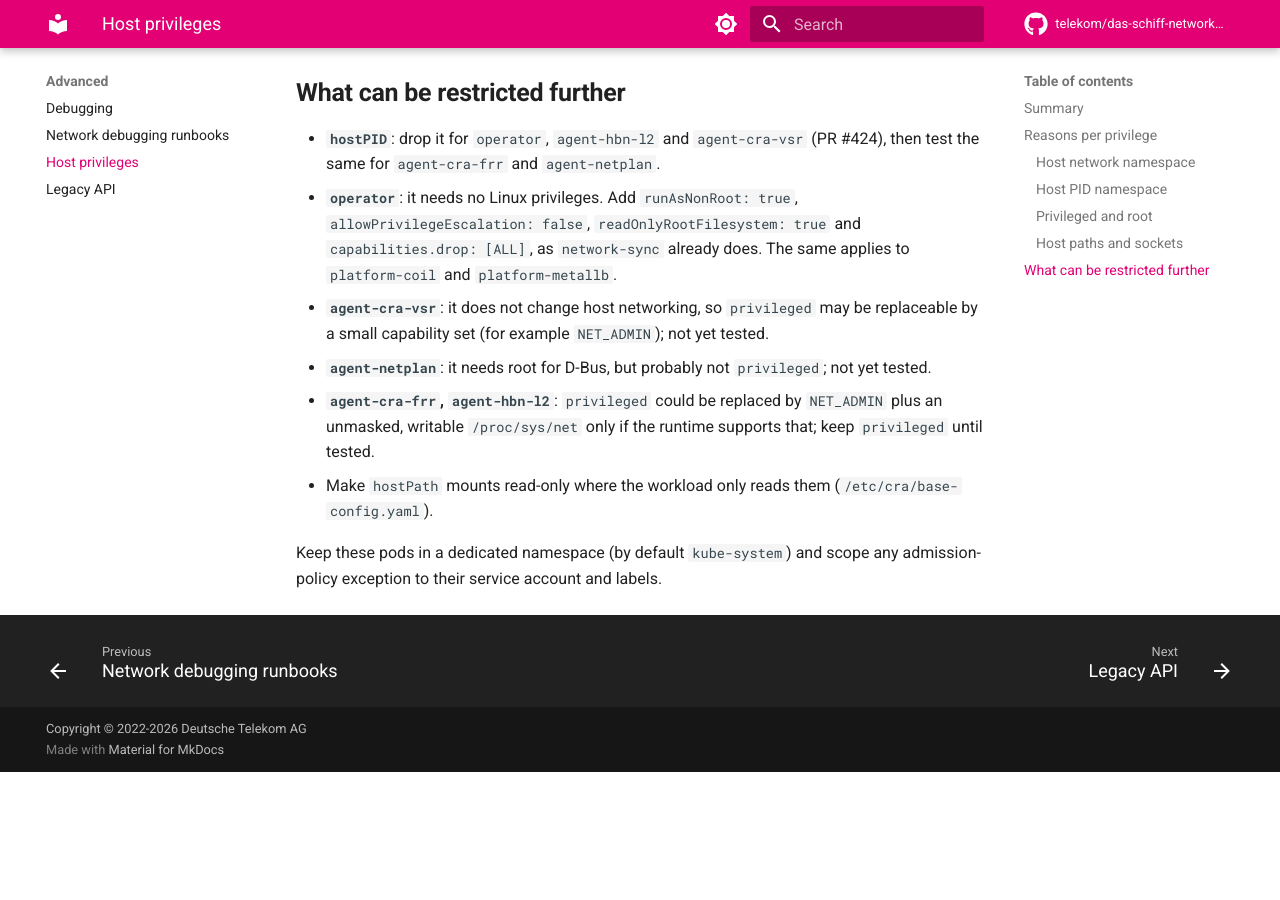
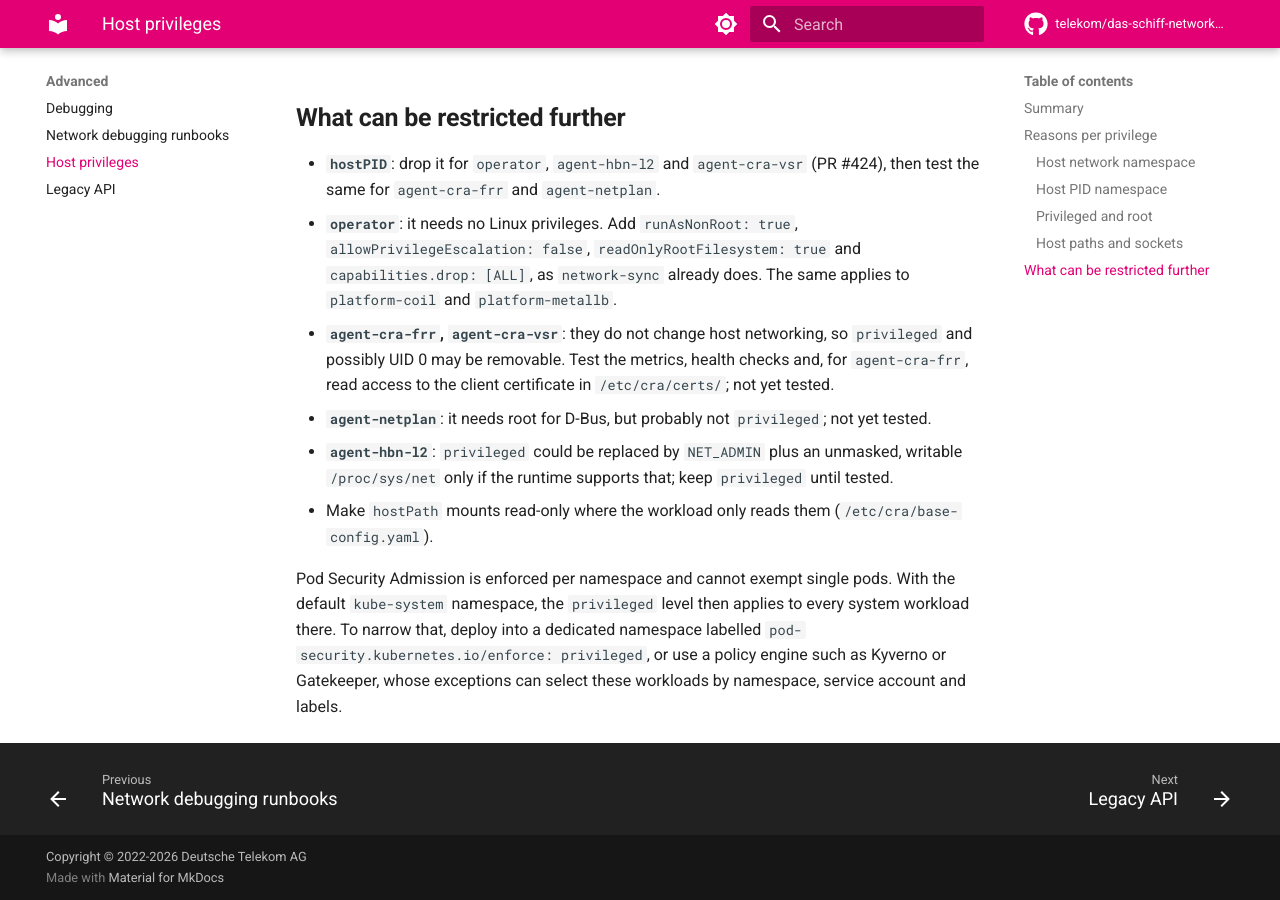
Before and after one commit to telekom/das-schiff-network-operator, an MkDocs documentation site: the page built from docs/advanced/host-privileges.md, in a window 1280 px wide and 900 px high, scrolled down 3389 px. Built offline with MkDocs 1.6.1 and Material for MkDocs 9.7.7, drawn with Linux system fonts in a browser that asks for light colours; comment, search, counter and statistics services are not loaded; the version menu is left out; before the commit the page ends 4161 px from its top, so only the background shows below that; some of the changed text lies outside the part shown.

Commit message:
docs(security): correct agent-cra-frr privileges, cra-frr UID and PSA scoping
Co-Authored-By: Claude Opus 5.5 <noreply@anthropic.com>

```diff
--- a/docs/advanced/host-privileges.md
+++ b/docs/advanced/host-privileges.md
@@ -15,8 +15,10 @@ exactly these pods.
 
 The tables reflect `kubectl kustomize` output of `config/default`,
 `config/hbn-standalone`, `config/agent-cra-vsr`, `config/network-sync`,
-`config/platform-coil` and `config/platform-metallb` on `main`. All images set
-`USER 65532:65532`; a `runAsUser: 0` in the pod spec overrides that.
+`config/platform-coil` and `config/platform-metallb` on `main`. All images
+except `das-schiff-cra-frr` set `USER 65532:65532`, and a `runAsUser: 0` in the
+pod spec overrides that. The `cra-frr` image sets no `USER` and runs as root
+even without `runAsUser: 0`.
 
 ## Summary
 
@@ -49,7 +51,7 @@ or manifest in this repository and is not covered here.
 | Workload | Reason |
 |---|---|
 | `operator` | It configures the node network, so it must not depend on the pod network it manages. Webhook, metrics and health endpoints are served on the host IP. |
-| `agent-cra-frr` | Reads and changes links and routes via netlink in the host namespace, runs the netlink-based health checks, and reaches the CRA API on its link-local address (`169.254.1.0` / `fd00:7:caa5::`) over HTTPS. |
+| `agent-cra-frr` | Reaches the CRA API on its link-local address (`169.254.1.0` / `fd00:7:caa5::`) over HTTPS, and runs the netlink metrics and health checks against the host namespace. The configuration itself is sent to the CRA API, not applied locally. |
 | `agent-cra-vsr` | Runs the health checks and netlink metrics in the host namespace, and reaches the vSR over NETCONF (SSH over the network). |
 | `agent-hbn-l2` | Creates and configures interfaces via netlink and writes `/proc/sys/net/...`. Both act on the caller's network namespace, which must be the host one. |
 | `agent-netplan` | Reads `/sys/class/net` and runs the health checks in the host namespace. The netplan change itself goes through D-Bus. |
@@ -74,8 +76,8 @@ change once tested.
 
 | Workload | Reason |
 |---|---|
-| `agent-cra-frr`, `agent-hbn-l2` | Netlink changes need `CAP_NET_ADMIN`. Container runtimes mount `/proc/sys` read-only for unprivileged containers, so writing `/proc/sys/net` needs a privileged container. |
-| `agent-cra-vsr` | Netlink metrics and health checks. Configuration goes over NETCONF and does not need host privileges. |
+| `agent-hbn-l2` | Netlink changes need `CAP_NET_ADMIN`. Container runtimes mount `/proc/sys` read-only for unprivileged containers, so writing `/proc/sys/net` needs a privileged container. |
+| `agent-cra-frr`, `agent-cra-vsr` | No privileged operation identified: configuration goes to the CRA (HTTPS API or NETCONF), and the local netlink metrics and health checks only read network state and open TCP connections. Removing `privileged` still needs testing. |
 | `agent-netplan` | Calls the host's netplan D-Bus service (`io.netplan.Netplan`), whose system-bus policy is written for root, so the agent runs as UID 0. |
 | `cra-frr` | Runs systemd, FRR and the CRA configuration API inside the container, which needs cgroup access and full network administration of the CRA namespace. |
 | `operator`, `network-sync`, `platform-*` | Not required. |
@@ -97,16 +99,21 @@ change once tested.
   `allowPrivilegeEscalation: false`, `readOnlyRootFilesystem: true` and
   `capabilities.drop: [ALL]`, as `network-sync` already does. The same applies
   to `platform-coil` and `platform-metallb`.
-- **`agent-cra-vsr`**: it does not change host networking, so `privileged` may
-  be replaceable by a small capability set (for example `NET_ADMIN`); not yet
-  tested.
+- **`agent-cra-frr`, `agent-cra-vsr`**: they do not change host networking,
+  so `privileged` and possibly UID 0 may be removable. Test the metrics, health
+  checks and, for `agent-cra-frr`, read access to the client certificate in
+  `/etc/cra/certs/`; not yet tested.
 - **`agent-netplan`**: it needs root for D-Bus, but probably not `privileged`;
   not yet tested.
-- **`agent-cra-frr`, `agent-hbn-l2`**: `privileged` could be replaced by
+- **`agent-hbn-l2`**: `privileged` could be replaced by
   `NET_ADMIN` plus an unmasked, writable `/proc/sys/net` only if the runtime
   supports that; keep `privileged` until tested.
 - Make `hostPath` mounts read-only where the workload only reads them
   (`/etc/cra/base-config.yaml`).
 
-Keep these pods in a dedicated namespace (by default `kube-system`) and scope
-any admission-policy exception to their service account and labels.
+Pod Security Admission is enforced per namespace and cannot exempt single
+pods. With the default `kube-system` namespace, the `privileged` level then
+applies to every system workload there. To narrow that, deploy into a
+dedicated namespace labelled `pod-security.kubernetes.io/enforce: privileged`,
+or use a policy engine such as Kyverno or Gatekeeper, whose exceptions can
+select these workloads by namespace, service account and labels.
```
